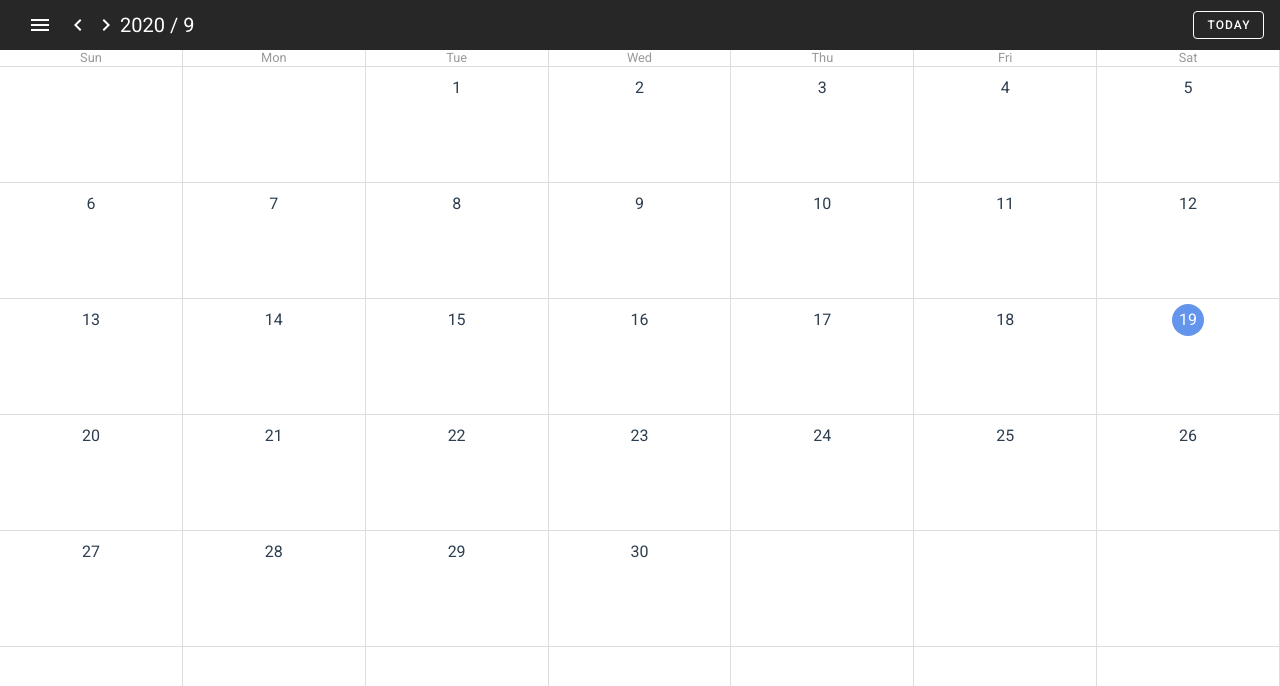
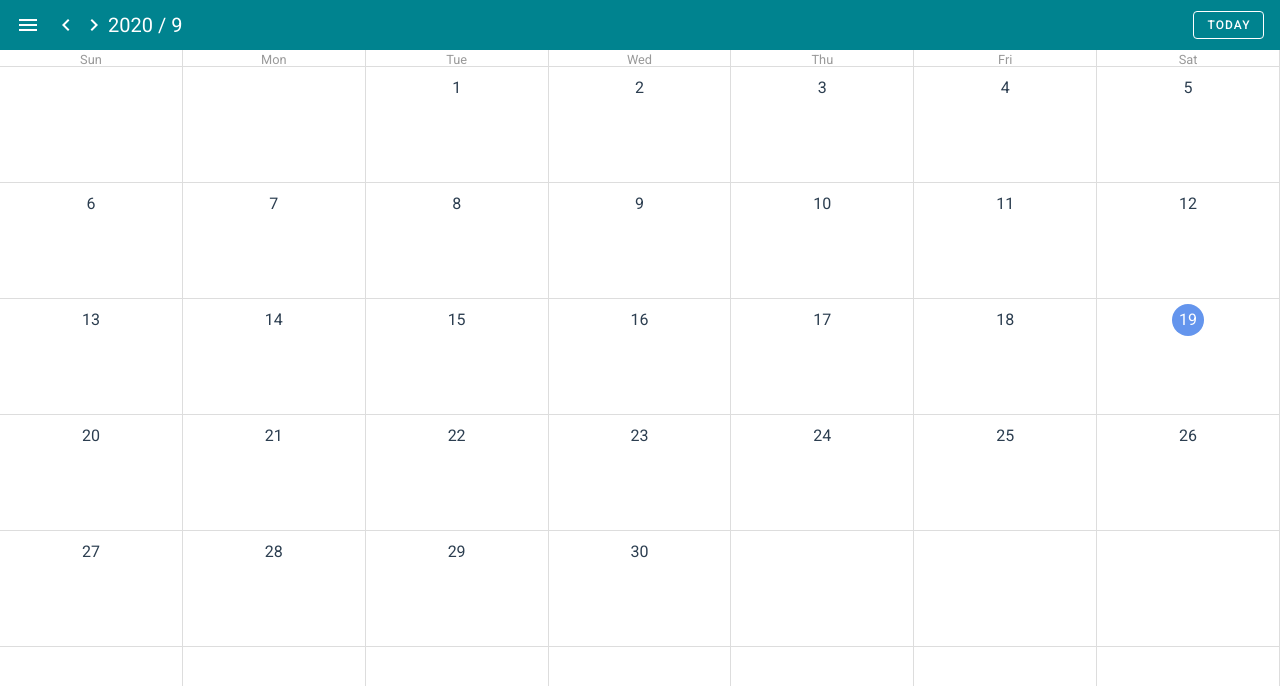
Before and after one commit to tyamap/vue_calendar, a Vue app: page / in a window 1280 px wide. Shown: the top 686 px of the page. Built offline with nearby package versions, Linux system fonts and the light colour scheme.

Commit message:
fix vuetifyを活用できるように

```diff
--- a/src/App.vue
+++ b/src/App.vue
@@ -1,10 +1,10 @@
 <template>
-  <div id="app">
+  <V-app id="app">
     <AddSchedule v-if="this.$store.getters.addSchedule"></AddSchedule>
     <NavigationBar></NavigationBar>
     <ErrorSnackBar></ErrorSnackBar>
     <CalendarBoard></CalendarBoard>
-  </div>
+  </V-app>
 </template>
 
 <script>
```
